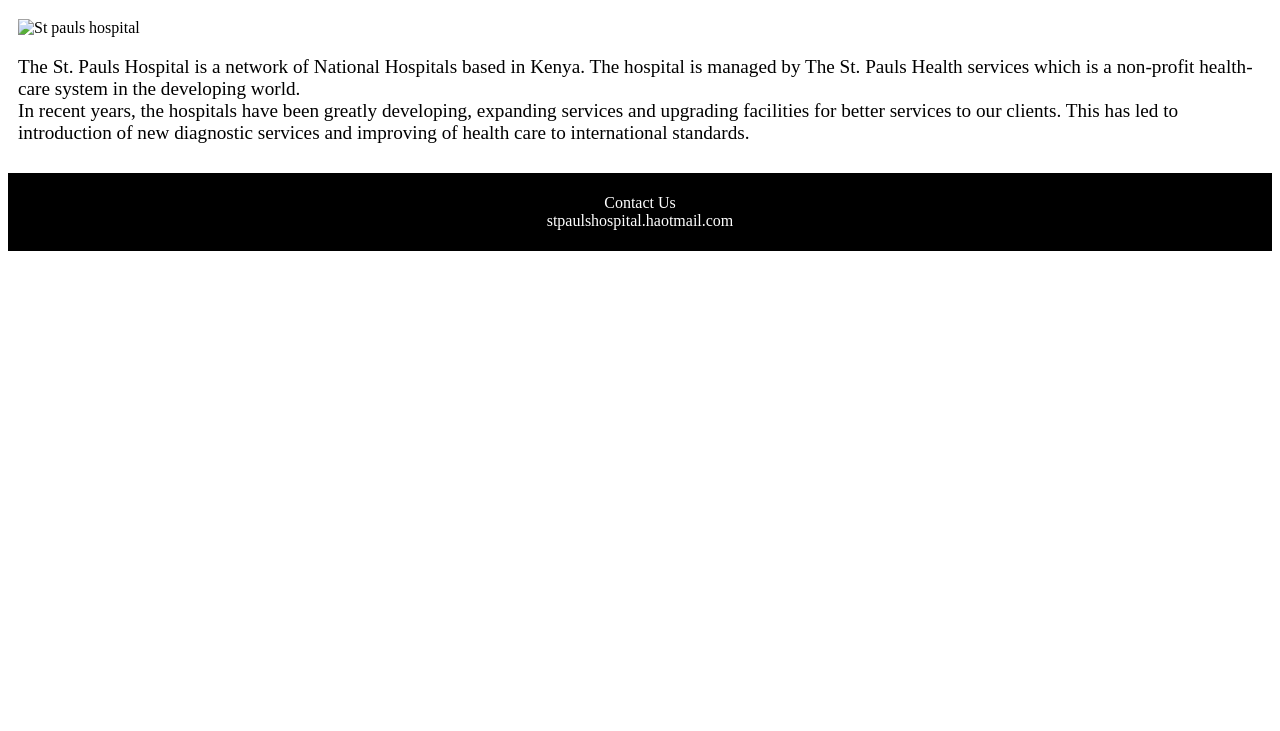
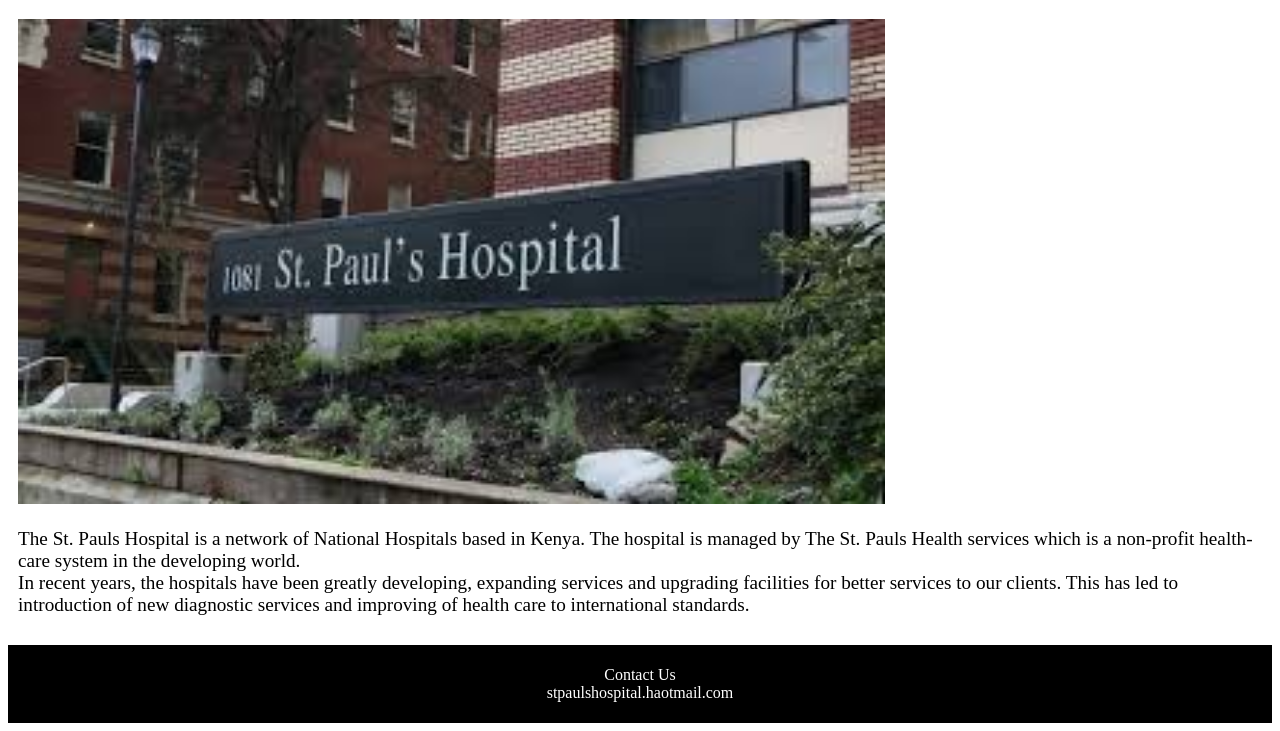
Before and after one commit to mercyrono/mercyrono.github.io, a plain HTML site: page index.html in a window 1280 px wide. Shown: the part 128-859 px from the top of the page. Before the commit the page ends 800 px from the top, so only its background shows below. Drawn offline with Linux system fonts and the light colour scheme.

Commit message:
first commit

```diff
--- a/index.html
+++ b/index.html
@@ -61,7 +61,7 @@
     </ul>
 	<div id="section">
 		<h1>ST. PAULS HOSPITAL</h1>
-		<img src="download.jpeg" alt="St pauls hospital" style="width:70%;height:auto;">
+		<img src="download.jpg" alt="St pauls hospital" style="width:70%;height:auto;">
 		<p style="font-size:120%;">The St. Pauls Hospital is a network of National Hospitals based in Kenya. The hospital is managed by The St. Pauls Health services which is a non-profit health-care system in the developing world.<br>
 		In recent years, the hospitals have been greatly developing, expanding services and upgrading facilities for better services to our clients. This has led to introduction of new diagnostic services and improving of health care to international standards.</p>
 	</div>
```
